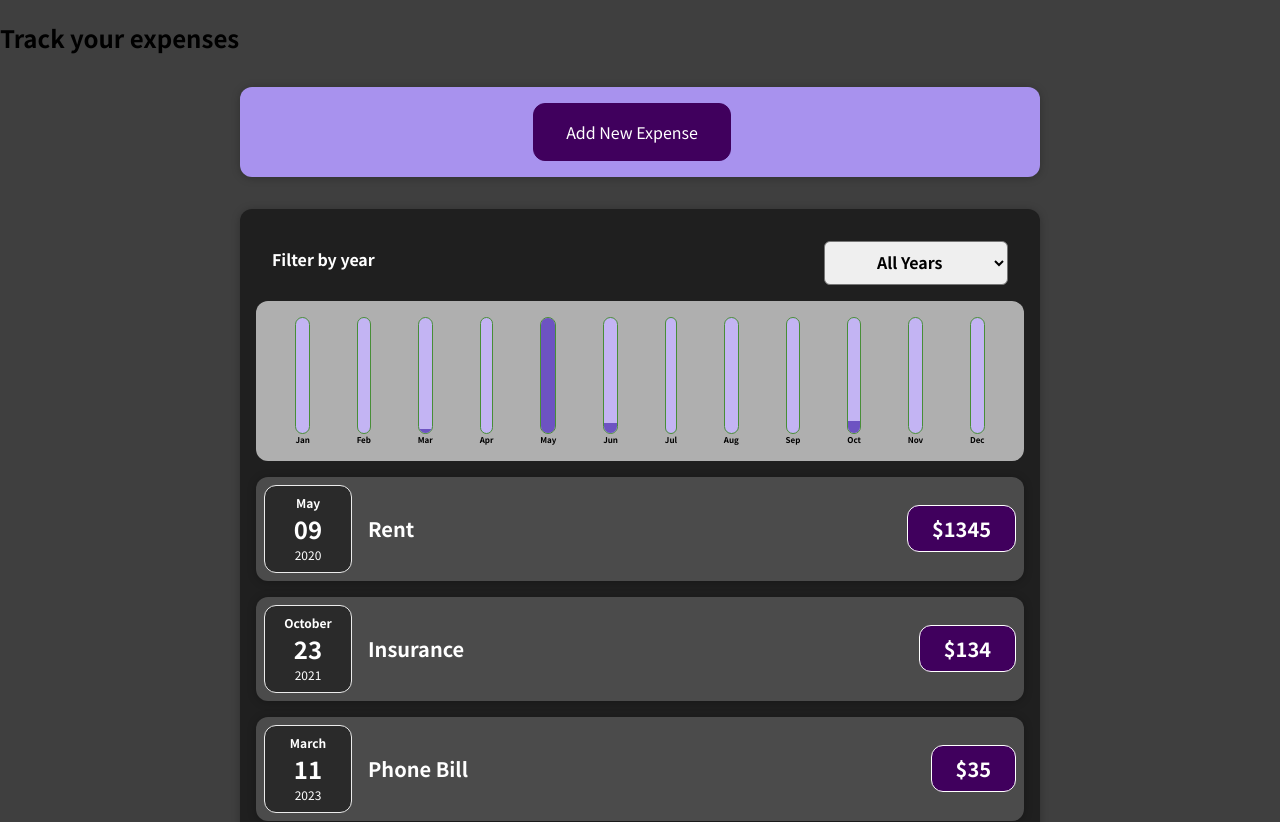
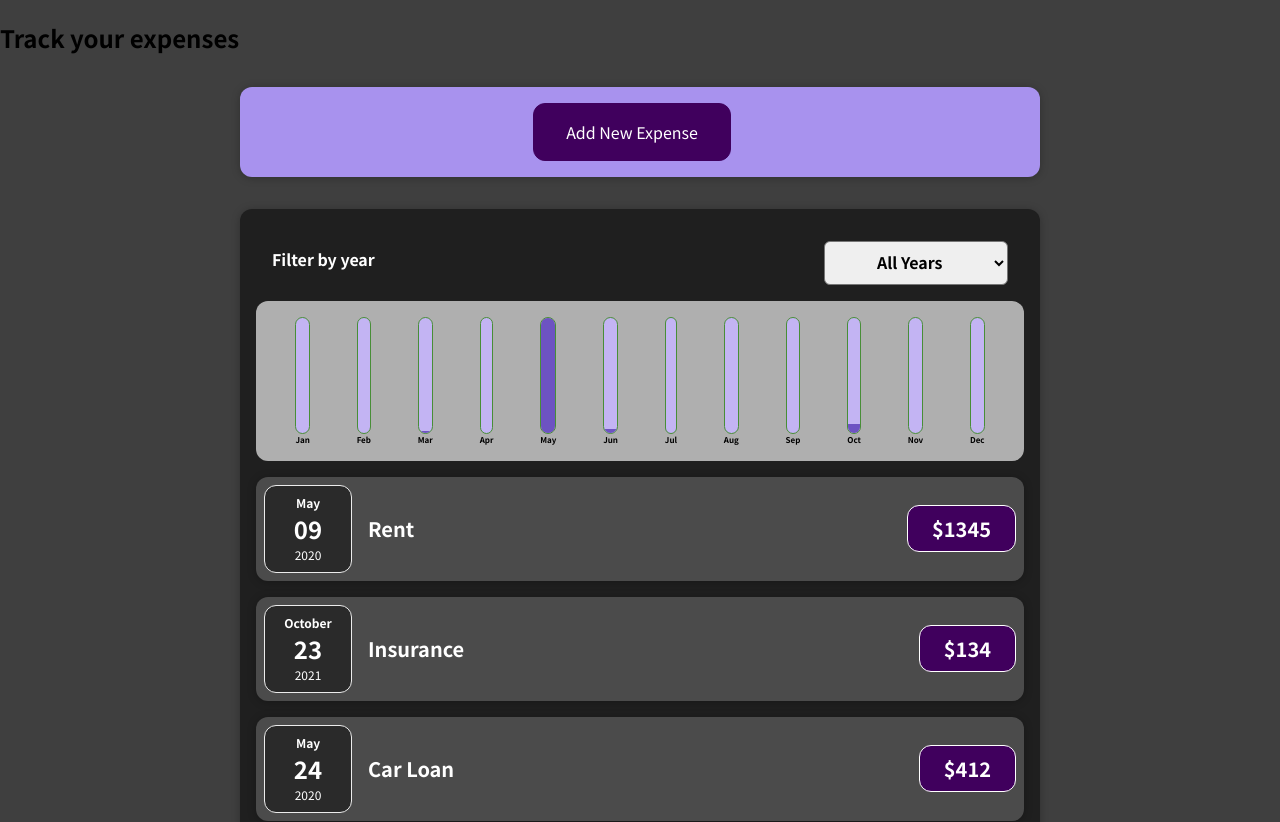
Before and after one commit to erhaneth/react-complete-training, a React (Create React App) app: page / in a window 1280 px wide. Shown: the top 822 px of the page. Built offline with nearby package versions, Linux system fonts and the light colour scheme.

Commit message:
fixed bug

```diff
--- a/src/App.js
+++ b/src/App.js
@@ -16,14 +16,20 @@ const Dummy_Data = [
   },
   {
     id: "e3",
+    title: "Car Loan",
+    amount: 412,
+    date: new Date(2020, 4, 24),
+  },
+  {
+    id: "e4",
     title: "Phone Bill",
     amount: 35,
     date: new Date(2023, 2, 11),
   },
   {
-    id: "e4",
+    id: "e5",
     title: "Subscriptions",
-    amount: 115,
+    amount: 45,
     date: new Date(2022, 5, 21),
   },
 ];
--- a/src/components/newexpenses/ExpenseForm.js
+++ b/src/components/newexpenses/ExpenseForm.js
@@ -11,15 +11,11 @@ const ExpenseForm = (props) => {
   };
   const amountChangeHandler = (event) => {
     setEnteredAmount(event.target.value);
-    // setUserInput({
-    //   ...userInput,
-    //   enteredAmount: event.target.value,
-    // });
   };
   const dateChangeHandler = (event) => {
     setEnteredDate(event.target.value);
   };
-  //submitHandler(event): This function is called when the form is submitted. It receives an event object as a parameter. The first line of the function, event.preventDefault(), prevents the default behavior of form submission (i.e., page reload). The function then creates an object expenseData containing the current values of the enteredTitle, enteredAmount, and enteredDate state variables.
+  //submit handler
   const submitHandler = (event) => {
     event.preventDefault();
 
```
